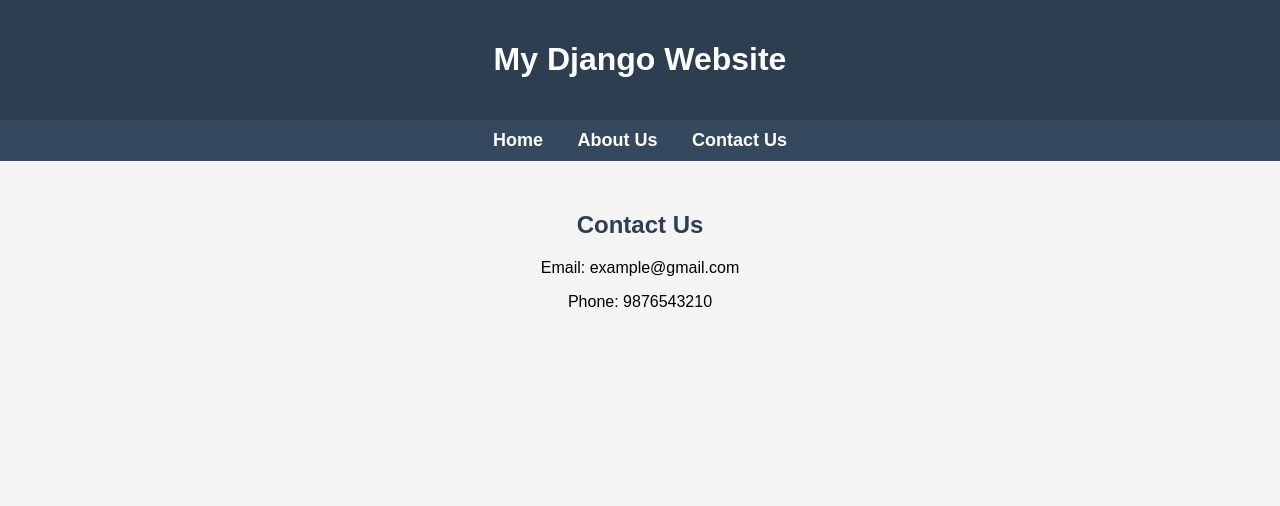
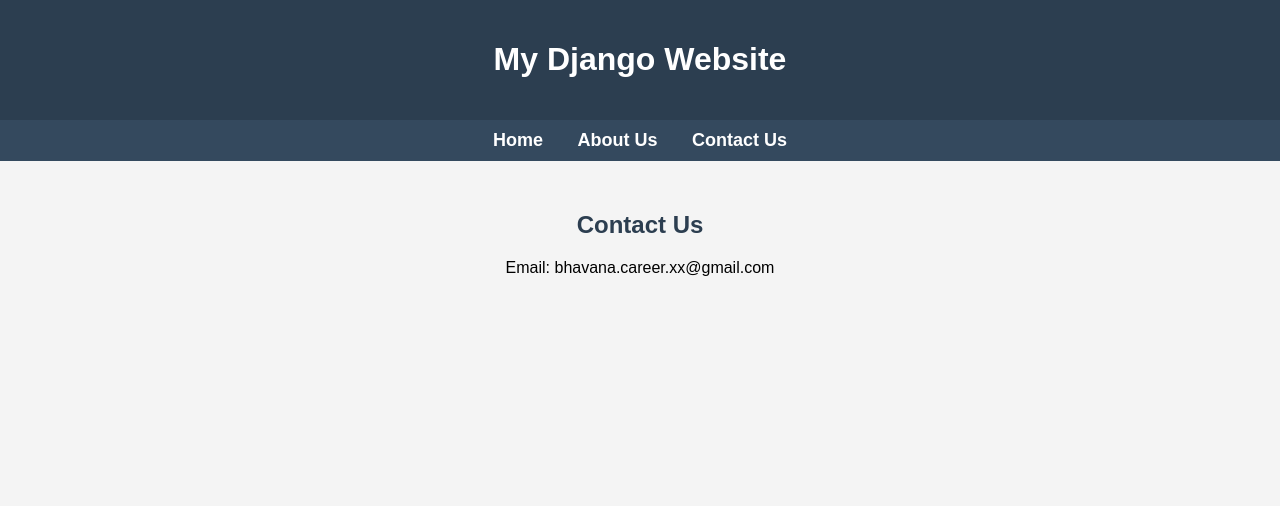
Before and after one commit to bhavana-career/django_layout_project, a Django app: page /contact/ in a window 1280 px wide. Shown: the top 506 px of the page. Run offline with Django 5.2, Linux system fonts and the light colour scheme.

Commit message:
Project screenshots

```diff
--- a/website/templates/website/contact.html
+++ b/website/templates/website/contact.html
@@ -7,7 +7,7 @@ Contact Us
 {% block content %}
 
 <h2>Contact Us</h2>
-<p>Email: example@gmail.com</p>
-<p>Phone: 9876543210</p>
+<p>Email: bhavana.career.xx@gmail.com</p>
+
 
 {% endblock %}
```
Also changed, not shown: website/README.md (deleted).
